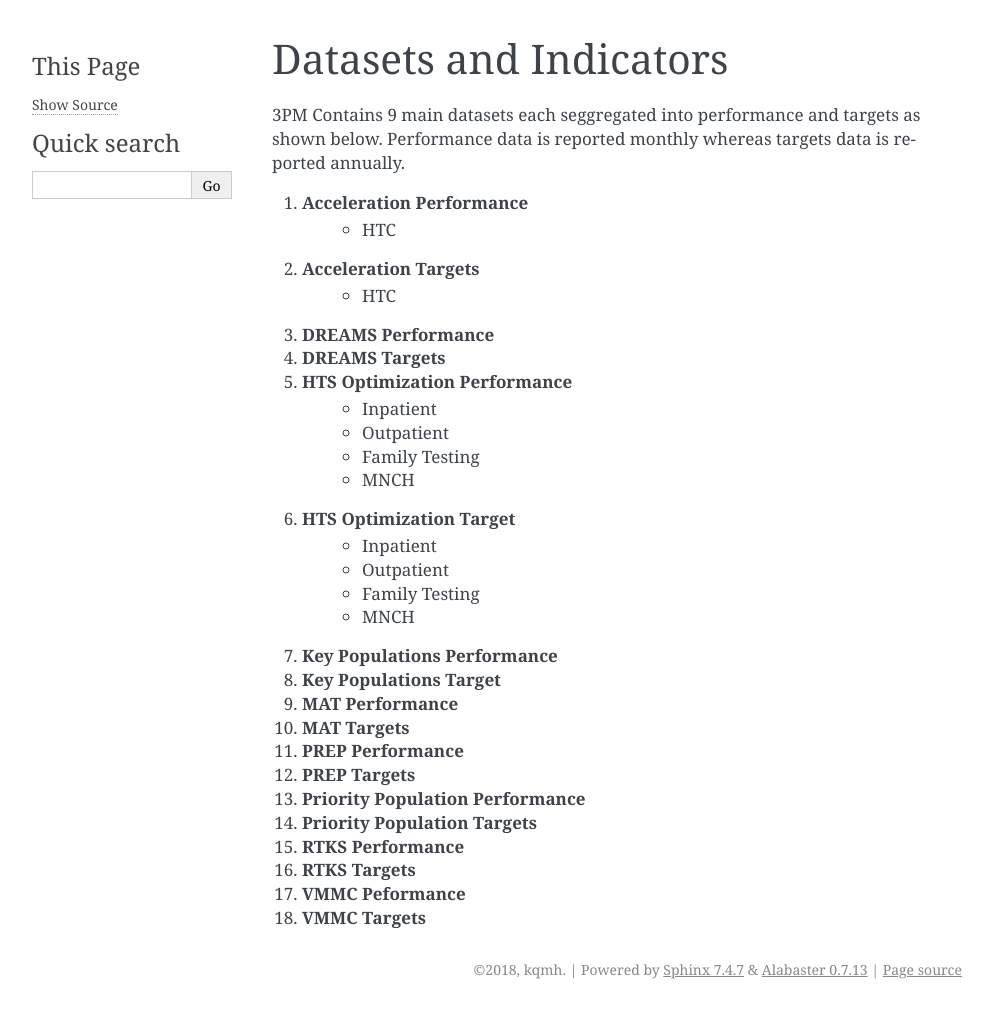
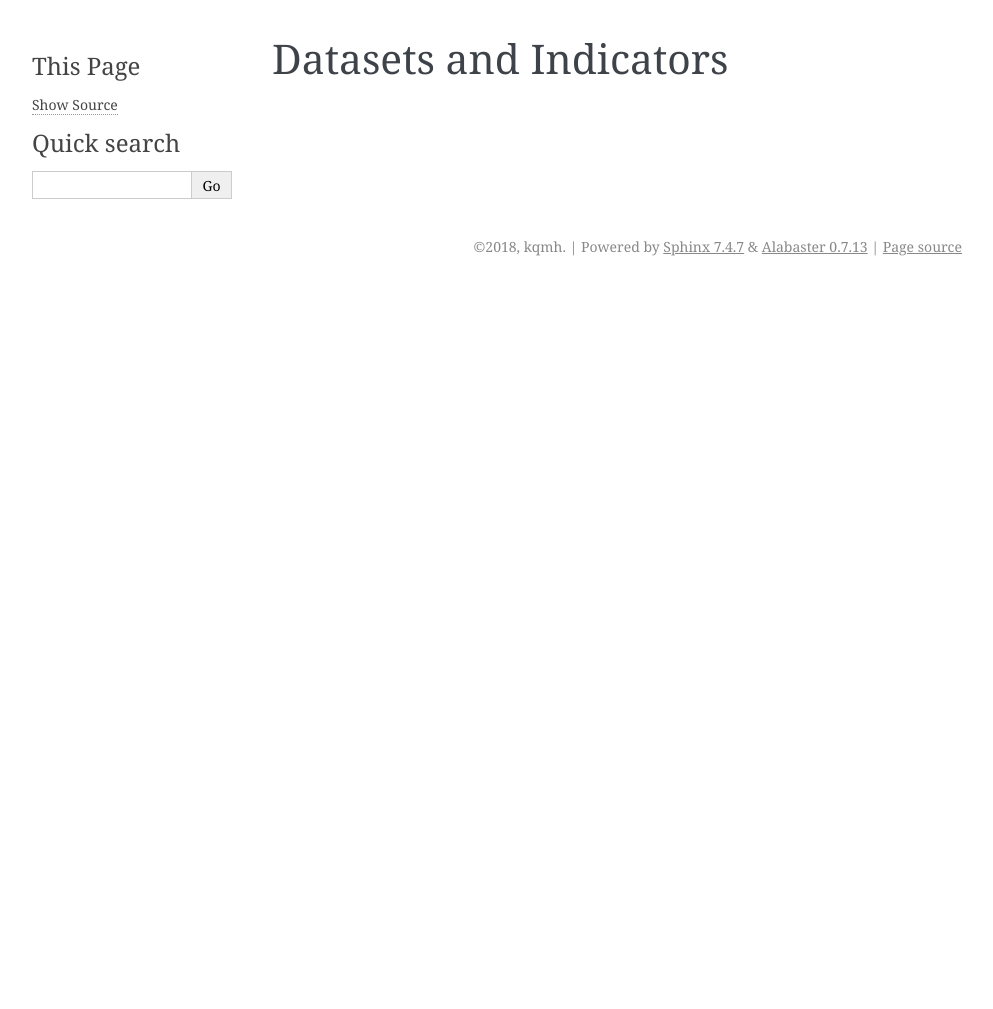
Before and after one commit to FelixOngati/kqmh-docs, a Sphinx documentation site: the page built from source/datasets.rst, in a window 1280 px wide. Shown: the whole page, without its empty margins (148-1141 px from the left). Built offline with Sphinx 7.4.7, drawn with Linux system fonts in a browser that asks for light colours; after the commit the page ends 900 px from its top, so only the background shows below that.

```diff
--- a/source/dataentry.rst
+++ b/source/dataentry.rst
@@ -1,7 +1,7 @@
 Data Entry
-==========
+============
 
-The 3PM data entry module is designed in such a way that an Implementing Partner can only enter their data. After logging into the system, hover mouse pointer/click on the Apps icon on the far left as shown on the figure below. On the dropdown that appears, click on Data Entry icon.
+After logging into the system, hover mouse pointer/click on the Apps icon on the far left as shown on the figure below. On the dropdown that appears, click on Data Entry icon.
 
 ***Image here***
 
--- a/source/datasets.rst
+++ b/source/datasets.rst
@@ -1,32 +1,2 @@
 Datasets and Indicators
 =======================
-3PM Contains 9 main datasets each seggregated into performance and targets as shown below. Performance data is reported monthly whereas targets data is reported annually.
-
-1. **Acceleration Performance**
-	* HTC
-2. **Acceleration Targets**
-	* HTC
-3. **DREAMS Performance**
-4. **DREAMS Targets**
-5. **HTS Optimization Performance**
-	* Inpatient
-	* Outpatient
-	* Family Testing
-	* MNCH
-6. **HTS Optimization Target**
-	* Inpatient
-	* Outpatient
-	* Family Testing
-	* MNCH
-7. **Key Populations Performance**
-8. **Key Populations Target**
-9. **MAT Performance**
-10. **MAT Targets**
-11. **PREP Performance**
-12. **PREP Targets**
-13. **Priority Population Performance**
-14. **Priority Population Targets**
-15. **RTKS Performance**
-16. **RTKS Targets**
-17. **VMMC Peformance**
-18. **VMMC Targets**
--- a/source/index.rst
+++ b/source/index.rst
@@ -9,7 +9,6 @@
    datasets
    dataentry
    reports
-   support
 
 
 
```
Also changed, not shown: source/reports.rst (+5 -5 lines), 4 other files.
